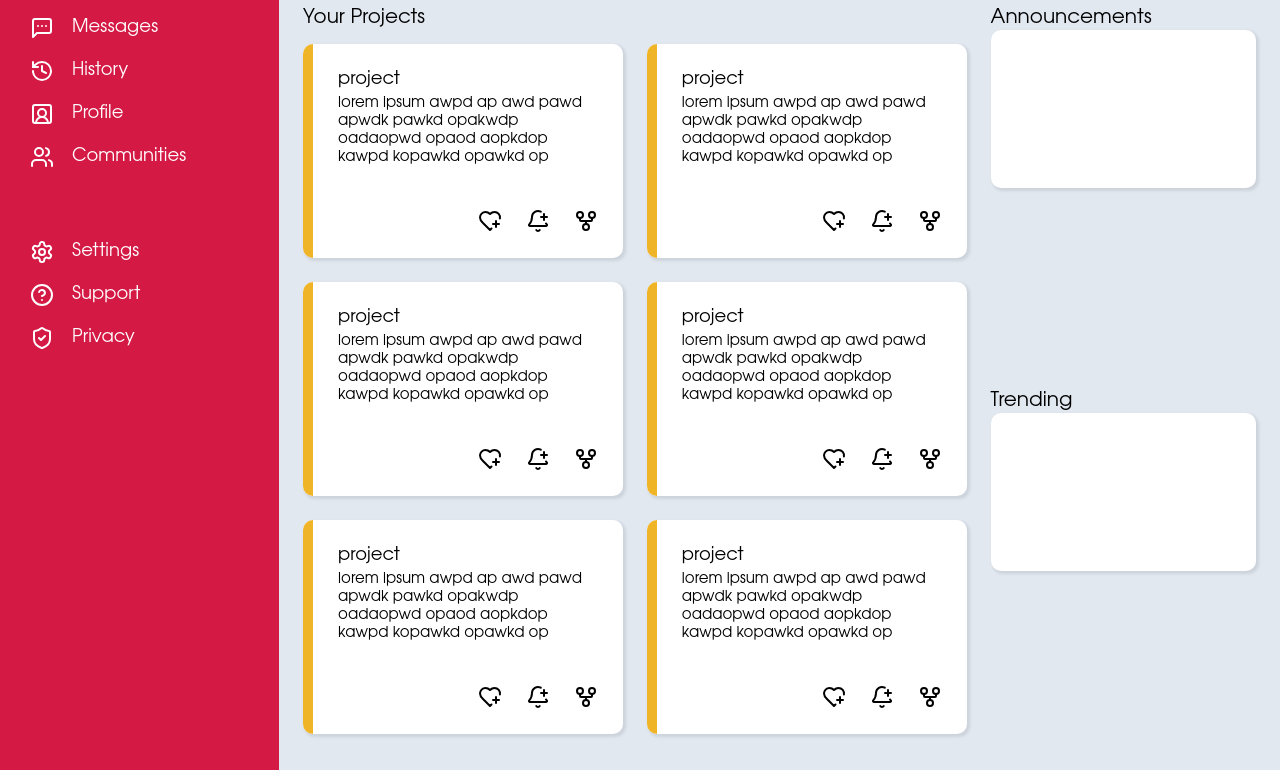
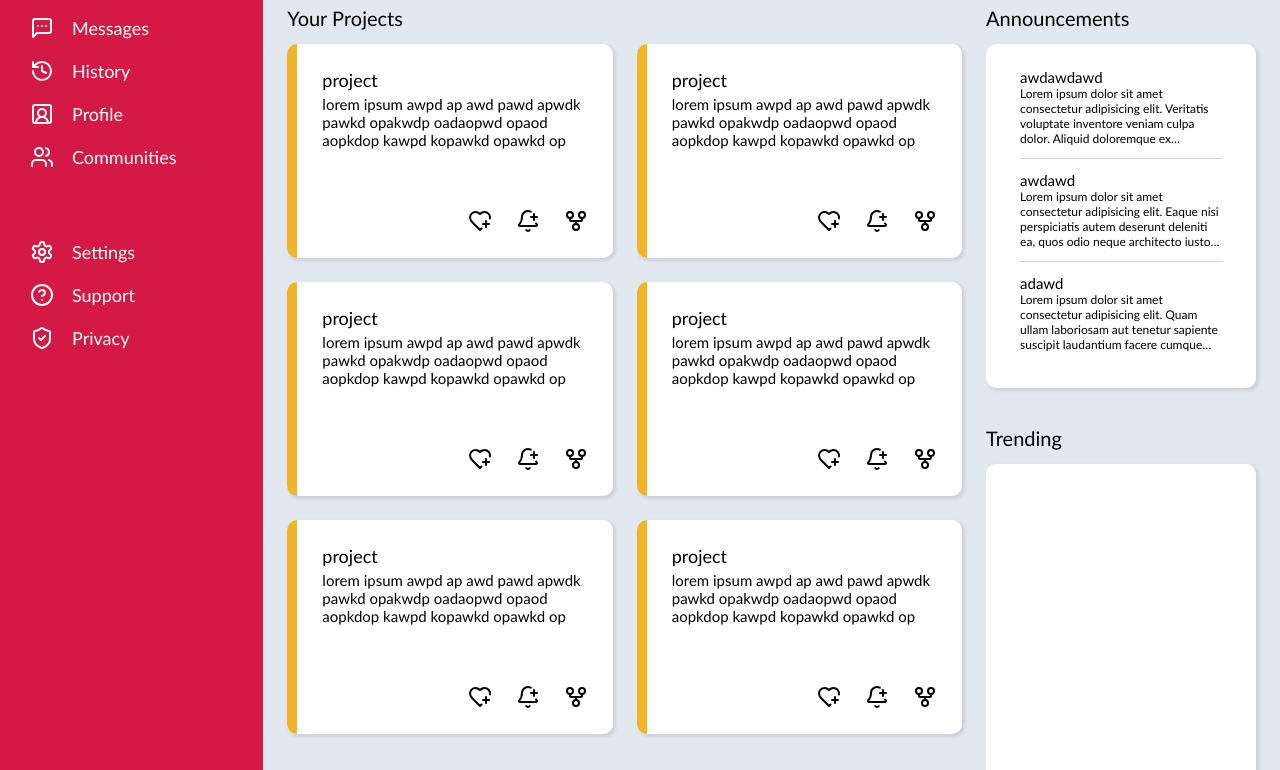
Before and after one commit to Feenerys/AdminDashboard, a plain HTML site: page index.html in a window 1280 px wide. Shown: the part 182-952 px from the top of the page. Drawn offline with Linux system fonts and the light colour scheme.

Commit message:
feat: add items to announcement sections

```diff
--- a/index.html
+++ b/index.html
@@ -96,7 +96,7 @@
 
       <div class="main">
         <div class="projects">
-          <h3 class="title">Your Projects</h3>
+          <h3 class="section-title">Your Projects</h3>
           <div class="projects-container">
             <div class="project-card">
               <div class="card-bar"></div>
@@ -191,19 +191,47 @@
           </div>
         </div>
         <div class="announcements">
-          <h3 class="title">Announcements</h3>
-          <div class="project-card">
-            <div class="card-container">
-
+          <h3 class="section-title">Announcements</h3>
+          <div class="announcement-card">
+            <div class="announcement-item">
+              <p class="title">awdawdawd</p>
+              <p class="content">Lorem ipsum dolor sit amet consectetur adipisicing elit. Veritatis voluptate inventore veniam culpa dolor. Aliquid doloremque ex molestias sed laborum reiciendis corrupti incidunt facere omnis at tempora officia, eligendi quo?
+              </p>
+            </div>
+            <div class="announcement-item">
+              <p class="title">awdawd</p>
+              <p class="content">Lorem ipsum dolor sit amet consectetur adipisicing elit. Eaque nisi perspiciatis autem deserunt deleniti ea, quos odio neque architecto iusto a, eveniet sed, laudantium sequi incidunt consequatur eius excepturi. Unde.
+              </p>
+            </div>
+            <div class="announcement-item">
+              <p class="title">adawd</p>
+              <p class="content">Lorem ipsum dolor sit amet consectetur adipisicing elit. Quam ullam laboriosam aut tenetur sapiente suscipit laudantium facere cumque quis earum est provident tempora ut molestiae ipsam dolorem, aliquid nemo eius.</p>
             </div>
           </div>
         </div>
         <div class="trending">
-          <h3 class="title">Trending</h3>
-
-          <div class="project-card">
-            <div class="card-container">
-
+          <h3 class="section-title">Trending</h3>
+          <div class="trending-card">
+            <div class="trending-item">
+              <img src="" alt="">
+              <div class="text">
+                <p class="title"></p>
+                <p class="quote"></p>
+              </div>
+            </div>
+            <div class="trending-item">
+              <img src="" alt="">
+              <div class="text">
+                <p class="title"></p>
+                <p class="quote"></p>
+              </div>
+            </div>
+            <div class="trending-item">
+              <img src="" alt="">
+              <div class="text">
+                <p class="title"></p>
+                <p class="quote"></p>
+              </div>
             </div>
           </div>
         </div>
--- a/styles.css
+++ b/styles.css
@@ -1,8 +1,8 @@
 * {
     margin: 0;
     padding: 0;
-    font-family: Avenir, Montserrat, Corbel, 'URW Gothic', source-sans-pro, sans-serif;
-    font-weight: normal;
+    font-family: ui-rounded, 'Hiragino Maru Gothic ProN', Quicksand, Comfortaa, Manjari, 'Arial Rounded MT', 'Arial Rounded MT Bold', Calibri, source-sans-pro, sans-serif;
+font-weight: normal;
 }
 
 .container {
@@ -204,7 +204,7 @@
     grid-row: 1/3;
 }
 
-.main .title {
+.main .section-title {
     font-weight: 470;
     font-size: 20px;
 }
@@ -258,3 +258,63 @@
     background-color: #F0B429;
     grid-row: 1/-1;
 }
+
+.announcement-card {
+    background-color: white;
+    border-radius: 10px;
+    box-shadow: 2px 2px 3px 1px #cdd3db;
+    margin: 14px 0px;
+
+    display: grid;
+    justify-items: start;
+
+    grid-template-columns: 1fr;
+
+    padding: 24px 34px;
+
+    gap: 12px;
+}
+
+
+.announcements {
+    display: grid;
+    grid-template-rows: auto 1fr;
+}
+
+.trending-card {
+    background-color: white;
+    border-radius: 10px;
+    box-shadow: 2px 2px 3px 1px #cdd3db;
+    margin: 14px 0px;
+}
+
+.trending {
+    display: grid;
+    grid-template-rows: auto 1fr;
+}
+
+.announcement-item .title{
+    font-size: 15px;
+    font-weight: 500;
+}
+
+.announcement-item .content {
+    font-weight: 100;
+    font-size:12px;
+    display: -webkit-box;
+    -webkit-line-clamp: 4;
+    -webkit-box-orient: vertical;
+    overflow: hidden;
+    text-overflow: ellipsis;
+}
+
+.announcement-item:not(:last-child) {
+    border-bottom: 1px solid #cdd3db;
+}
+
+.announcement-item {
+    display: grid;
+    align-items: center;
+    grid-template-rows: auto 1fr;
+    padding-bottom: 12px;
+}
```
